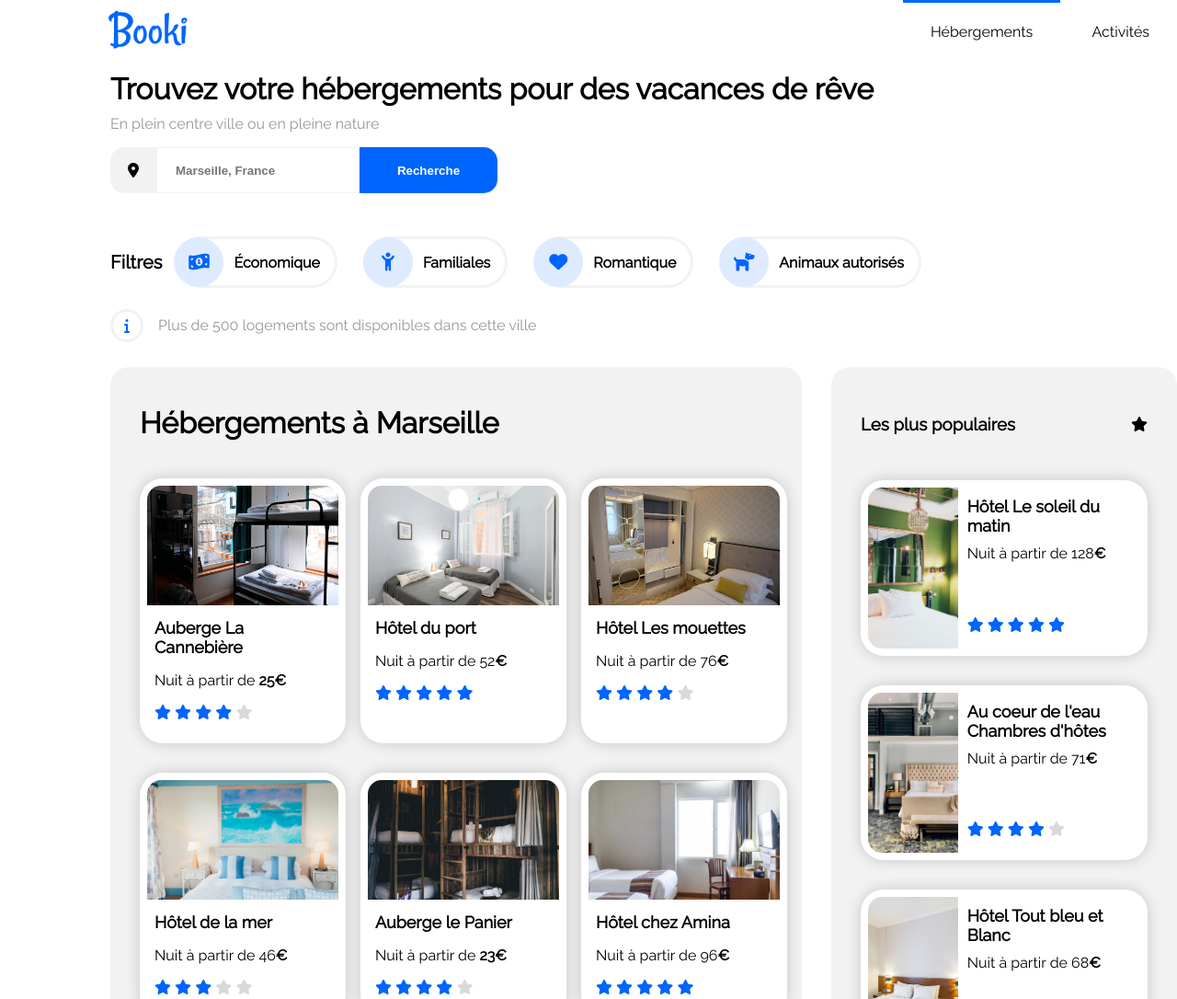
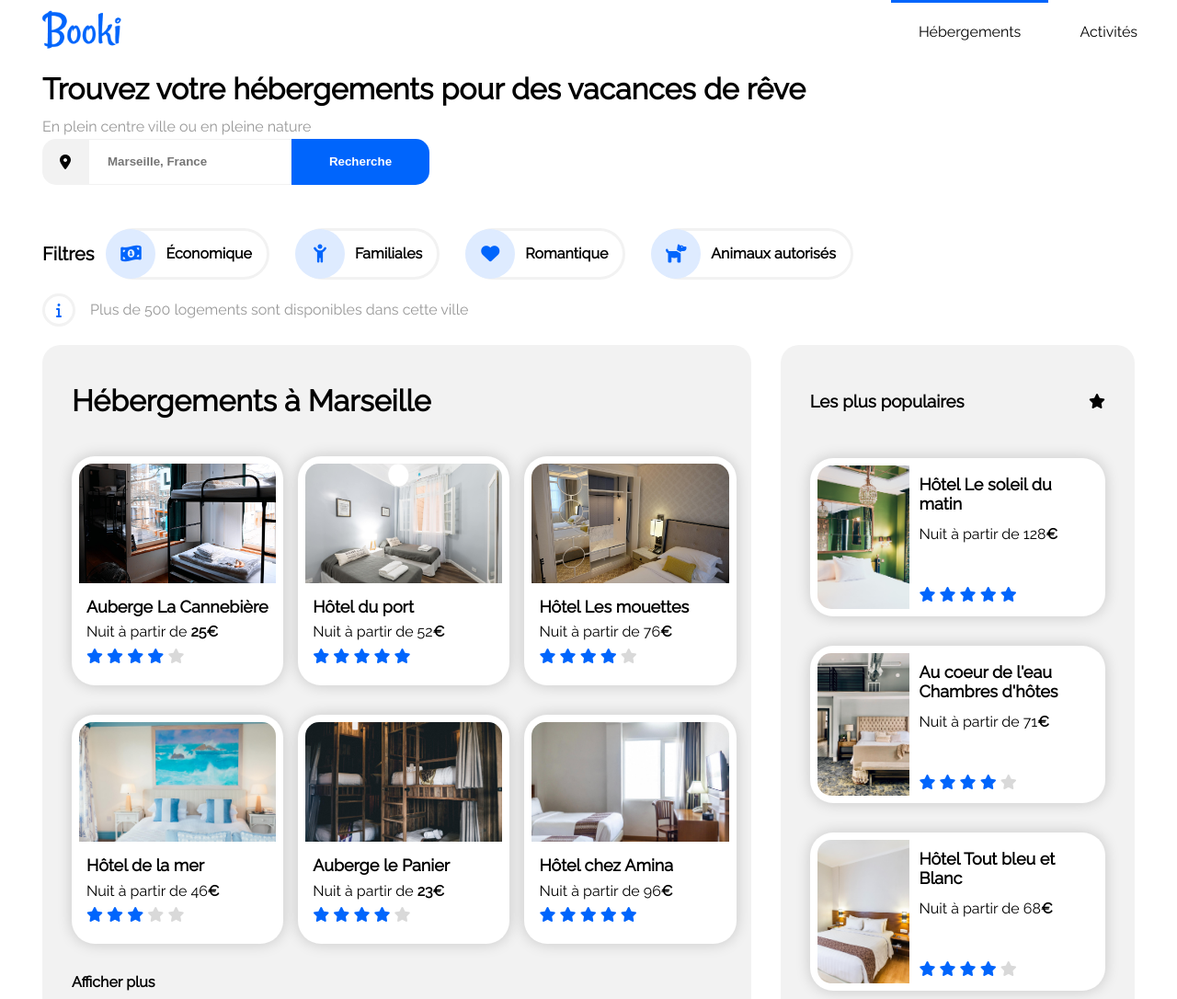
Before and after one commit to GMEntreprise/Project-2, a plain HTML site: page index.html in a window 1280 px wide. Shown: the top 1086 px of the page at 92% size. Drawn offline with Linux system fonts and the light colour scheme.

Commit message:
Mise à jour du P2

```diff
--- a/device/mobile.css
+++ b/device/mobile.css
@@ -121,8 +121,9 @@
   }
 
   .popular {
-    width: 90%;
+    width: 92%;
     order: -1;
+    border-radius: 0px;
   }
   .popular_content {
     width: 100%;
--- a/index.html
+++ b/index.html
@@ -14,7 +14,7 @@
     <link
       rel="stylesheet"
       href="device/tablette.css"
-      media="screen and (max-width: 992px)"
+      media="screen and (max-width: 992px) and (min-width: 768px"
     />
     <!-- stuff -->
     <link
--- a/style.css
+++ b/style.css
@@ -18,9 +18,7 @@ a {
   text-decoration: none;
 }
 main {
-  max-width: 1440px;
-  /* padding: 0 32px; */
-  padding-left: 120px;
+  padding: 0 46px;
 }
 h1 {
   margin: 10px 0;
@@ -47,8 +45,7 @@ header {
   justify-content: space-between;
   align-items: center;
   flex-wrap: wrap;
-  max-width: 1499px;
-  padding-left: 85px;
+  padding: 0 13px;
 }
 
 header #logo {
@@ -308,8 +305,15 @@ form .submit-search {
 .card_img .card_title {
   margin: 0.5rem;
 }
+
+.card_title h4,
+p {
+  margin: 0;
+  line-height: 1.6;
+}
 .stars {
   color: var(--charte-blue);
+  line-height: 1.8;
 }
 .grey {
   color: var(--grey-stars);
```
